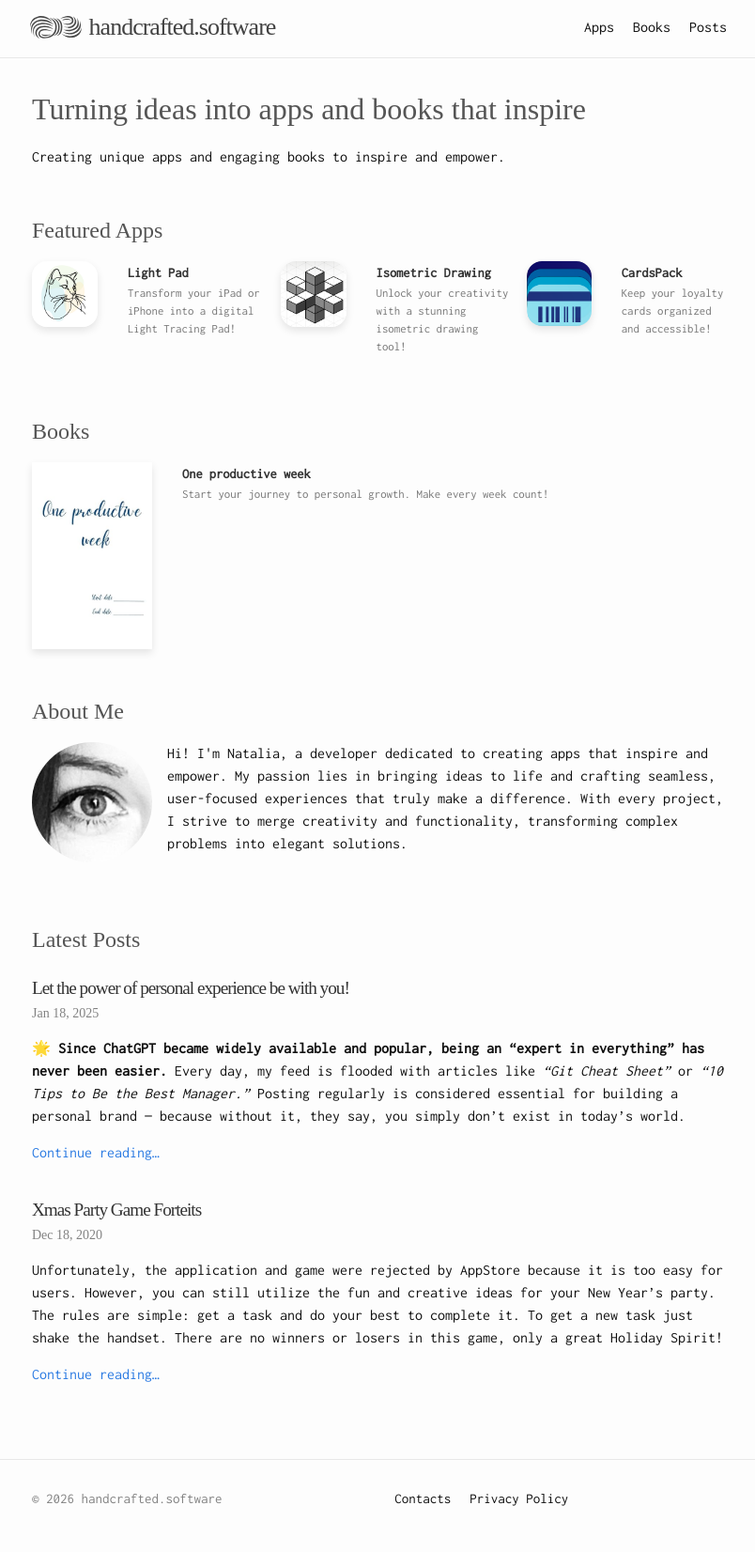
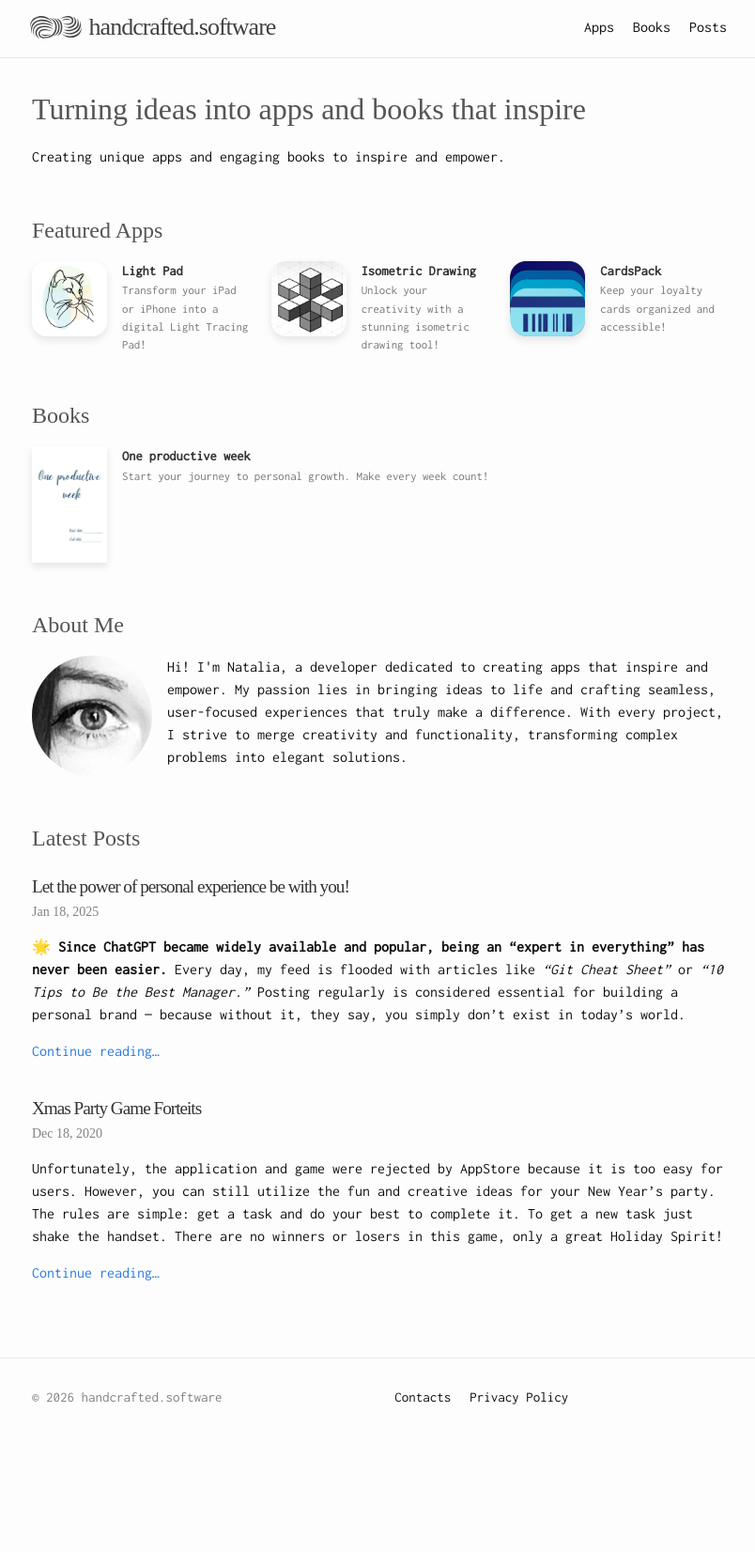
Before and after one commit to handcraftedsoftware/pages, a Jekyll site: the page built from index.md, in a window 1280 px wide. Shown: the whole page at 94% size, without its empty margins (236-1040 px from the left). Built offline with Jekyll 4.4.1, drawn with Linux system fonts in a browser that asks for light colours; some web fonts are replaced; after the commit the page ends 1544 px from its top, so only the background shows below that.

Commit message:
Improve homepage responsive layout

```diff
--- a/_sass/minima/_layout.scss
+++ b/_sass/minima/_layout.scss
@@ -306,11 +306,9 @@
 } */
 
 .apps-grid {
-    display: flex;
-    /* grid-template-columns: repeat(auto-fit, minmax(100px, 1fr)); */
-    gap: 1rem;
-    justify-items: center;
-    /* flex-wrap: wrap; */
+    display: grid;
+    gap: 1.5rem;
+    grid-template-columns: repeat(auto-fit, minmax(14rem, 1fr));
 }
 
 .app {
@@ -322,48 +320,49 @@
 
 .app-icon {
     display: block;
-    margin-right: 1rem;
+    flex: 0 0 auto;
 }
 
 .app-icon img {
-    width: 12rem;
+    width: 5rem;
+    height: 5rem;
     border-radius: 16px;
     box-shadow: 0 4px 8px rgba(0, 0, 0, 0.1);
     object-fit: cover;
 }
 
-.app-desription {
+.app-description {
     font-size: 0.8rem;
     color: #777;
+    margin-bottom: 0;
 }
 
 .app-name {
-    margin-top: 0.5rem;
+    display: block;
     font-size: 0.9rem;
     color: #333;
-    text-overflow: ellipsis;
-    white-space: nowrap;
-    overflow: hidden;
-    max-width: 80px;
 }
 
 @media (max-width: 768px) {
-    .app {
-        flex-direction: column;
-        align-items: justify;
+    .apps-grid {
+        grid-template-columns: 1fr;
     }
 
     .app-icon img {
-        width: 80px;
-        height: 80px;
+        width: 4.5rem;
+        height: 4.5rem;
     }
 }
 
 .book-cover {
     box-shadow: 0 4px 8px rgba(0, 0, 0, 0.1);
-    width: 8rem;
+    flex: 0 0 5rem;
     display: block;
-    margin-right: 1rem;
+}
+
+.book-cover img {
+    display: block;
+    width: 5rem;
 }
 
 .latest-post-list {
@@ -376,13 +375,25 @@
     }
 }
 
-.about-content img {
-    margin: 0 1rem 1rem 0;
+.about-content {
+    display: flex;
+    align-items: flex-start;
+    gap: 1rem;
+}
+
+.profile-pic {
+    border-radius: 50%;
+    flex: 0 0 auto;
+    height: 8rem;
+    width: 8rem;
+}
+
+.about-content p {
+    margin-bottom: 0;
 }
 
 @media (max-width: 768px) {
     .about-content {
         flex-direction: column;
-        align-items: justify;
     }
 }
--- a/index.md
+++ b/index.md
@@ -32,7 +32,7 @@ title: "Turning ideas into apps and books that inspire"
                     <a class="app-name" href="{{ app.link }}" title="{{ app.description }}">
                         <strong>{{ app.name }}</strong>
                     </a>
-                    <p class="app-desription">{{ app.description }}</p>
+                    <p class="app-description">{{ app.description }}</p>
                 </div>
             </div>
             {% endfor %}
@@ -53,7 +53,7 @@ title: "Turning ideas into apps and books that inspire"
                     <a class="app-name" href="{{ app.link }}" title="{{ app.description }}">
                         <strong>{{ app.name }}</strong>
                     </a>
-                    <p class="app-desription">{{ app.description }}</p>
+                    <p class="app-description">{{ app.description }}</p>
                 </div>
             </div>
             {% endfor %}
@@ -63,9 +63,8 @@ title: "Turning ideas into apps and books that inspire"
 
     <section id="about" class="page-section">
         <h2 class="section-header">About Me</h2>
-        <div class="about-content" style="display: flex">
+        <div class="about-content">
             <img
-              style="border-radius: 50%; margin-right: 1rem; width: 8rem; height: 8rem;"
                 src="/assets/images/profile.png"
                 alt="Profile Picture"
                 class="profile-pic"
```
